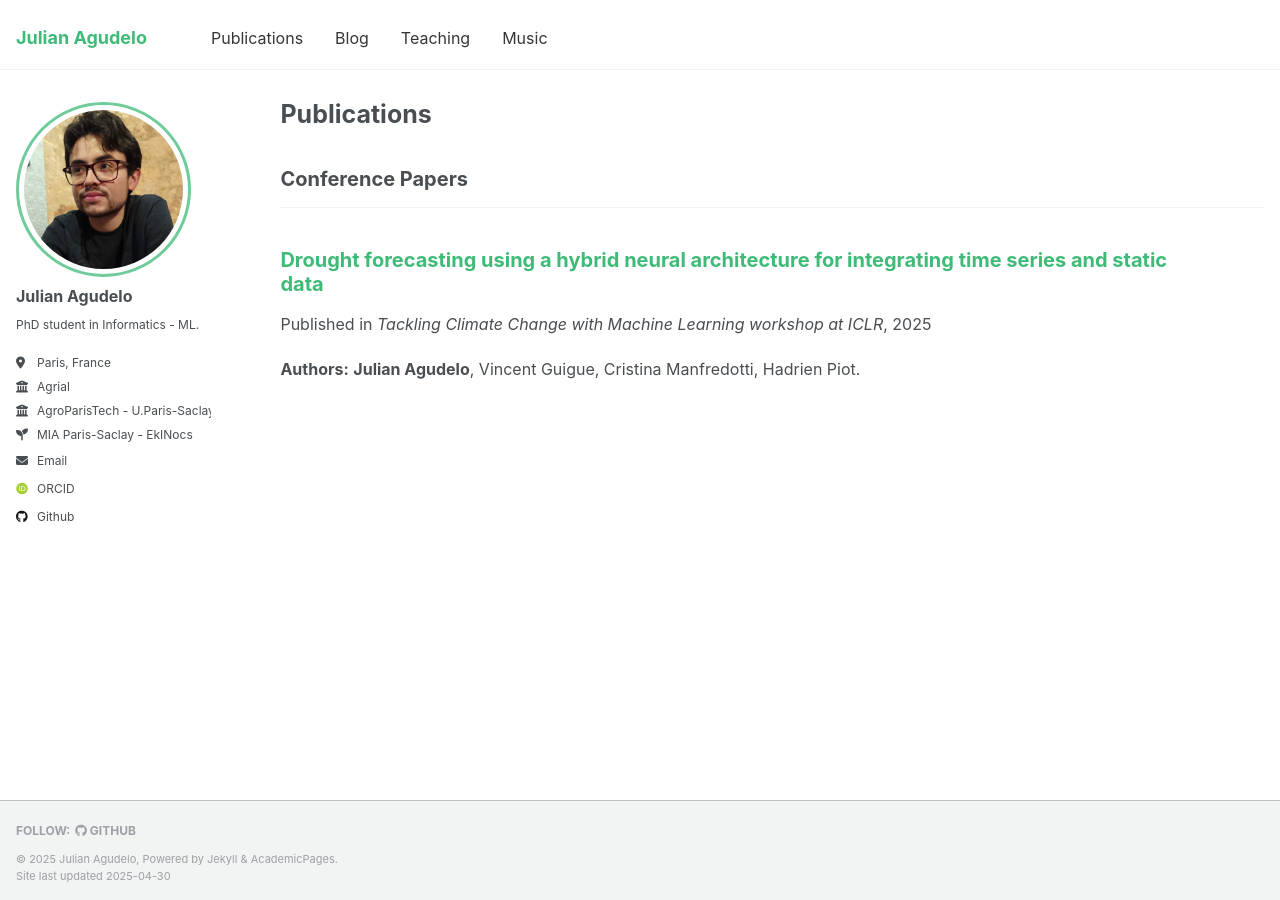
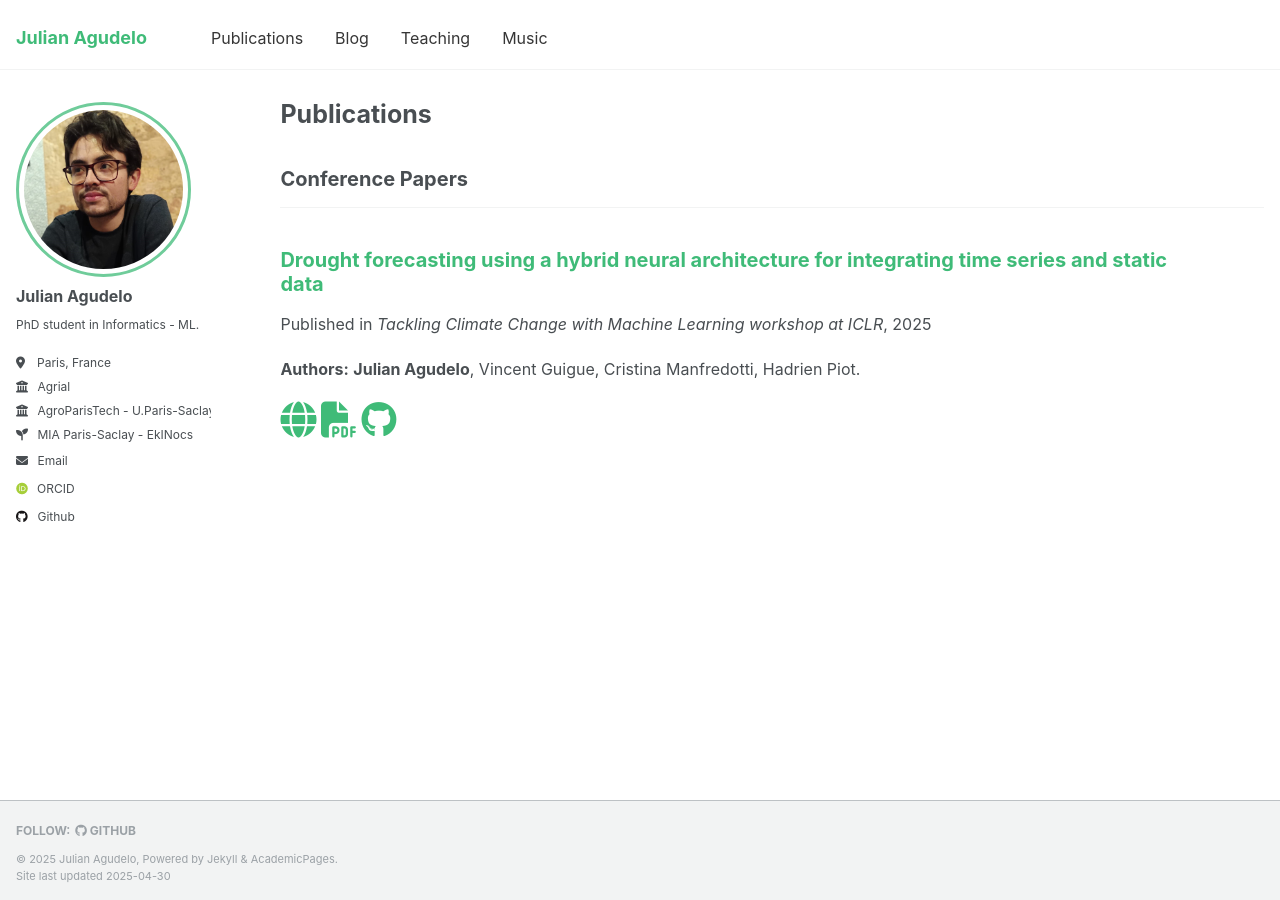
Before and after one commit to JulAgu/JulAgu.github.io, a Jekyll site: the page built from _pages/publications.html, in a window 1280 px wide. Built offline with Jekyll 4.4.1, drawn with Linux system fonts in a browser that asks for light colours; some web fonts are replaced.

Commit message:
Add a new paper and change the format

```diff
--- a/_includes/archive-paper.html
+++ b/_includes/archive-paper.html
@@ -49,7 +49,21 @@
     {% endif %}
 
     {% if post.paperurl %}
-      <p><a href=" {{ post.paperurl }} ">Paper Here !</a></p>
+      <a href=" {{ post.paperurl }} " target="_blank" style="text-decoration: none;">
+        <i class="fa-solid fa-globe" style="font-size:36px;color:#3fbb78;"></i>
+      </a>
+    {% endif %}
+
+    {% if post.paperpdf %}
+      <a href=" {{ base_path }}{{ post.paperpdf }} " target="_blank" style="text-decoration: none;">
+        <i class="fa-solid fa-file-pdf" style="font-size:36px;color:#3fbb78"></i>
+      </a>
+    {% endif %}
+
+    {% if post.papercode %}
+      <a href=" {{ post.papercode }} " target="_blank" style="text-decoration: none;">
+        <i class="fa-brands fa-github" style="font-size:36px;color:#3fbb78"></i>
+      </a>
     {% endif %}
 
   </article>
--- a/_includes/head/custom.html
+++ b/_includes/head/custom.html
@@ -5,6 +5,7 @@
 <link rel="icon" href="/images/favicon.ico" sizes="32x32">
 <link rel="icon" href="/images/icon.svg" type="image/svg+xml">
 <link rel="apple-touch-icon" href="/images/apple-touch-icon.png"><!-- 180×180 -->
+<link rel="stylesheet" href="https://cdnjs.cloudflare.com/ajax/libs/font-awesome/4.7.0/css/font-awesome.min.css">
 
 <meta name="msapplication-TileColor" content="#000000">
 <meta name="msapplication-TileImage" content="{{ base_path }}/images/mstile-144x144.png?v=M44lzPylqQ">
```
Also changed, not shown: _publications/2025-03-drought_forecasting.md (+3 -0 lines), 2 other files.
